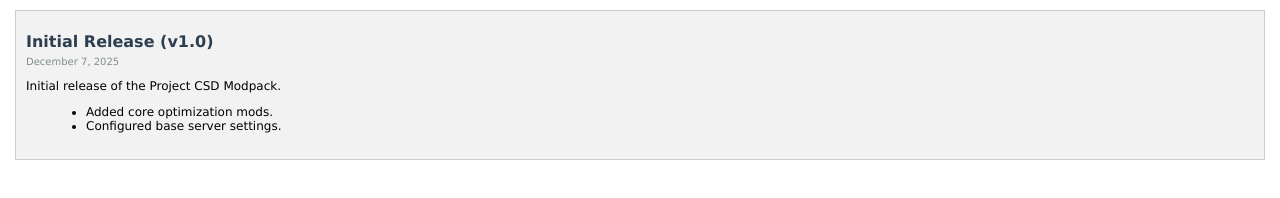
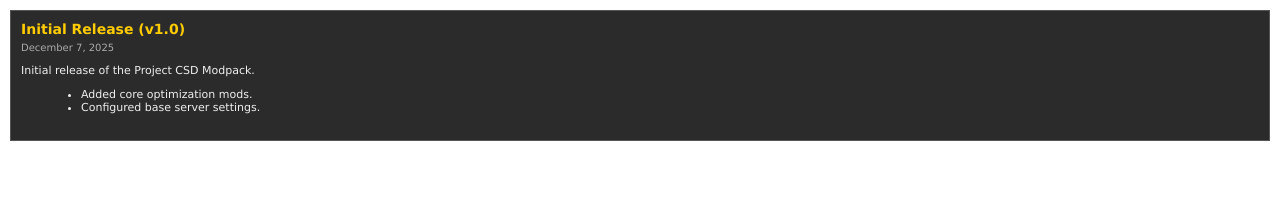
Before and after one commit to getxd-dev/getxd-dev.github.io, a plain HTML site: page news.html in a window 1280 px wide. Drawn offline with Linux system fonts and the light colour scheme.

Commit message:
fix website

```diff
--- a/news.html
+++ b/news.html
@@ -4,57 +4,35 @@
 <title>News Page</title>
 <style>
     body {
-        /* Swing handles basic fonts well */
-        font-family: 'Lucida Grande', 'Lucida Sans Unicode', sans-serif;
-        background-color: #ffffff;
-        color: #000000;
+        /* Set background to transparent here */
+        background-color: transparent;
+        color: #ffffff; /* Changed text to white for visibility on dark app backgrounds */
+        font-family: 'Lucida Grande', sans-serif;
         margin: 10px;
     }
 
-    /* NOTE ON SWING RENDERING:
-       1. Swing ignores 'border-radius'. The boxes will likely appear rectangular
-          unless you use a 3rd party library like 'The CSSBox'.
-       2. Swing struggles with 'rgba' transparency. We use a light hex color
-          (#f2f2f2) to simulate a "pane" on top of the background.
-    */
-    .patch-container {
-        width: 100%;
+    /* The patch note box itself */
+    .patch-box {
+        /* A semi-transparent white background for the note box.
+           NOTE: Swing CSS supports hex, but rarely supports RGBA
+           for alpha transparency perfectly.
+           We use a solid color here to ensure it renders,
+           or you can try #222222 for a dark theme look. */
+        background-color: #2b2b2b;
+        border: 1px solid #555555;
+        padding: 10px;
         margin-bottom: 15px;
+        color: #eeeeee;
     }
 
-    .patch-box {
-        /* Use a light grey to simulate the patch note area */
-        background-color: #f2f2f2;
-        border: 1px solid #cccccc;
-        padding: 10px;
-        margin: 5px;
-    }
-
-    h1 {
-        font-size: 16px;
-        color: #2c3e50;
-        margin-bottom: 5px;
-    }
-
-    .date {
-        font-size: 10px;
-        color: #7f8c8d;
-        margin-bottom: 10px;
-    }
-
-    p, li {
-        font-size: 12px;
-    }
-
-    ul {
-        margin-top: 5px;
-        margin-left: 20px;
-    }
+    h1 { font-size: 14px; color: #ffcc00; margin: 0 0 5px 0; }
+    .date { font-size: 10px; color: #aaaaaa; margin-bottom: 10px; }
+    p, li { font-size: 11px; }
+    ul { margin-top: 5px; margin-left: 20px; }
 </style>
 </head>
 <body>
 
-    <div class="patch-container">
     <div class="patch-box">
         <h1>Initial Release (v1.0)</h1>
         <div class="date">December 7, 2025</div>
@@ -64,7 +42,6 @@
             <li>Configured base server settings.</li>
         </ul>
     </div>
-    </div>
 
 </body>
 </html>
```
Also changed, not shown: 1 other file. Lines whose indentation alone changed are shown as unchanged.
